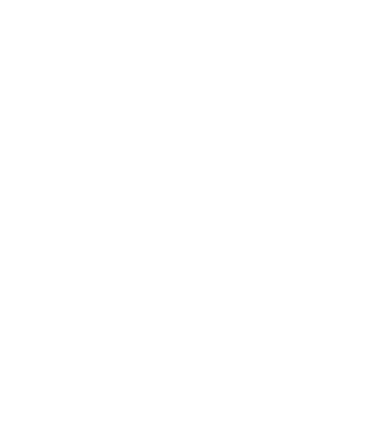
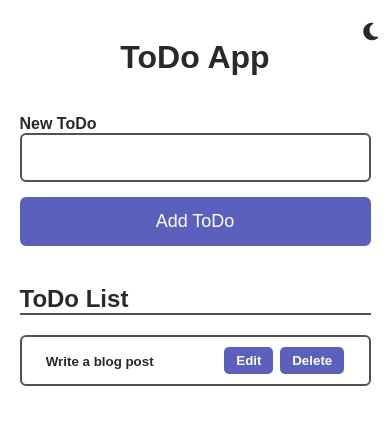
Before and after one commit to GSG-CF05/Todo-App-Msalout, a plain HTML site: page index.html in a window 390 px wide. Drawn offline with Linux system fonts and the light colour scheme.

Commit message:
Add HTML CSS Files For Mobile App Relates #3

```diff
--- a/index.html
+++ b/index.html
@@ -12,6 +12,42 @@
     <title>ToDo|App</title>
   </head>
   <body>
+    <i class="fas fa-moon toggle-btn"></i>
+    <header>
+      <h1>ToDo App</h1>
+    </header>
+    <form>
+      <label for="new-todo">New ToDo</label>
+      <input
+        type="text"
+        id="new-todo"
+        class="todo-input"
+        autocomplete="off"
+        required
+      />
+      <button type="submit" class="add">Add ToDo</button>
+    </form>
+    <div class="content">
+      <h2>ToDo List</h2>
+      <ul class="list">
+        <li class="item">
+          <div class="text">
+            <input
+              type="text"
+              class="item-text"
+              value="Write a blog post"
+              readonly
+            />
+            <input type="text" class="item-text" hidden />
+          </div>
+          <div class="buttons">
+            <button class="save" hidden>Save</button>
+            <button class="edit">Edit</button>
+            <button class="delete">Delete</button>
+          </div>
+        </li>
+      </ul>
+    </div>
     <script src="script.js"></script>
   </body>
 </html>
--- a/style.css
+++ b/style.css
@@ -0,0 +1,126 @@
+:root {
+  --body-color: white;
+  --text-color: #27292d;
+  --button-color: #5c60bd;
+  --border-color: #535252;
+}
+
+.dark {
+  --body-color: #27292d;
+  --text-color: white;
+  --button-color: #a1a5d7;
+  --border-color: lightgray;
+}
+
+* {
+  box-sizing: border-box;
+  margin: 0;
+  padding: 0;
+}
+
+body {
+  font-family: Arial, Helvetica, sans-serif;
+  color: var(--text-color);
+  position: relative;
+  background-color: var(--body-color);
+}
+
+.toggle-btn {
+  position: absolute;
+  top: -5%;
+  right: 3%;
+  color: var(--text-color);
+  cursor: pointer;
+  font-size: 20px;
+}
+
+header {
+  margin: 10% 0;
+  text-align: center;
+}
+
+form {
+  display: flex;
+  flex-direction: column;
+  margin: 0 5%;
+}
+
+label {
+  font-weight: bold;
+}
+
+.todo-input {
+  padding: 12px 6px;
+  outline: none;
+  border: none;
+  border: 2px solid var(--border-color);
+  border-radius: 6px;
+  font-size: large;
+  color: var(--text-color);
+  background-color: var(--body-color);
+}
+
+.add {
+  padding: 12px 6px;
+  font-size: large;
+  background-color: var(--button-color);
+  color: var(--body-color);
+  border: none;
+  border: 2px solid var(--button-color);
+  border-radius: 6px;
+  margin-top: 15px;
+  cursor: pointer;
+}
+
+.content {
+  margin: 10% 5%;
+}
+
+h2 {
+  border-bottom: 2px solid var(--border-color);
+}
+
+.list {
+  list-style-type: none;
+  margin-top: 20px;
+}
+
+.item {
+  display: flex;
+  justify-content: space-around;
+  align-items: center;
+  border: 2px solid var(--border-color);
+  border-radius: 6px;
+  padding: 10px 5px;
+  margin: 15px 0;
+}
+
+.text {
+  width: 140px;
+}
+
+.item-text {
+  outline: none;
+  border: none;
+  font-weight: bold;
+  color: var(--text-color);
+  background-color: var(--body-color);
+}
+
+.buttons {
+  width: 120px;
+  display: flex;
+  justify-content: space-between;
+}
+
+.save,
+.edit,
+.delete {
+  border: none;
+  background-color: var(--button-color);
+  color: var(--body-color);
+  padding: 6px 12px;
+  font-weight: bold;
+  border-radius: 5px;
+  cursor: pointer;
+}
```
